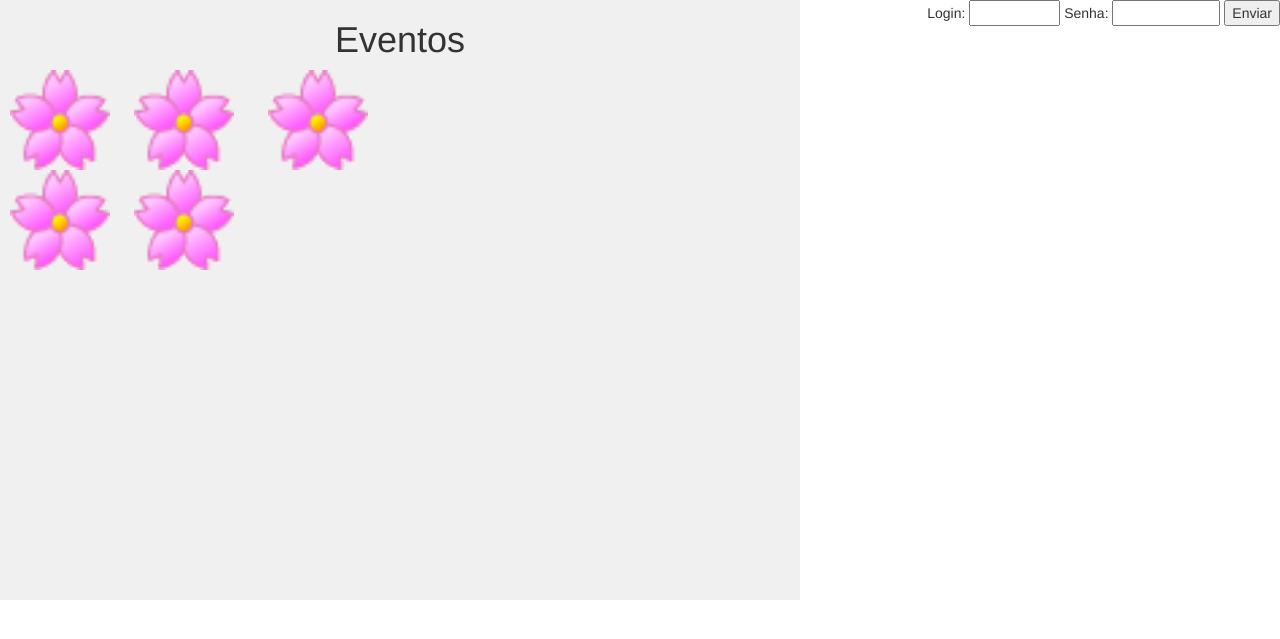
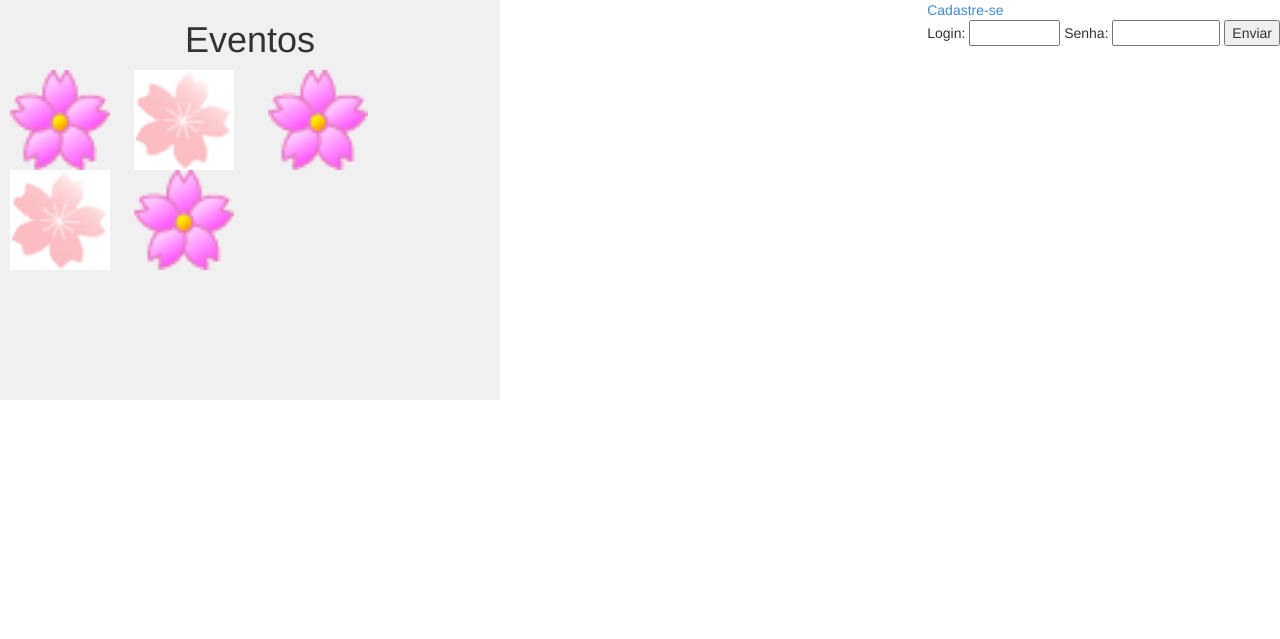
Before and after one commit to lucacp/prog2, a PHP site: page /t3.php in a window 1280 px wide. Shown: the top 639 px of the page. Run offline with PHP 8.4, Linux system fonts and the light colour scheme.

Commit message:
atualização fo formulario

```diff
--- a/stilo.css
+++ b/stilo.css
@@ -9,8 +9,8 @@
 }
 .eventos{
 	position: absolute;
-	width: 800px;
-	height: 600px;
+	width: 500px;
+	height: 400px;
 	background-color: #f0f0f0;
 
 }
--- a/t3.php
+++ b/t3.php
@@ -35,6 +35,7 @@
 
 				if(!isset($_SESSION['usuario'])){
 					echo '<div id="cabeca">
+							<a href="signup.php">Cadastre-se</a>
 							<form method="post" action="" onSubmit="return testValid(this)">
 								<span>Login:</span>
 								<input type="text" name="login" size="8" />
@@ -47,9 +48,9 @@
 			<div class="eventos">
 				<h1 id="tit">Eventos</h1>
 				<div class="ev1"><a href=""><img src="sakuram.gif" /></a></div>
-				<div class="ev2"><a href=""><img src="sakuram.gif" /></a></div>
+				<div class="ev2"><a href=""><img src="sakura.gif" /></a></div>
 				<div class="ev3"><a href=""><img src="sakuram.gif" /></a></div><br />
-				<div class="ev1"><a href=""><img src="sakuram.gif" /></a></div>
+				<div class="ev1"><a href=""><img src="sakura.gif" /></a></div>
 				<div class="ev2"><a href=""><img src="sakuram.gif" /></a></div>
 			</div>
 		</div>
```
Also changed, not shown: signup.php (line endings or trailing spaces).
